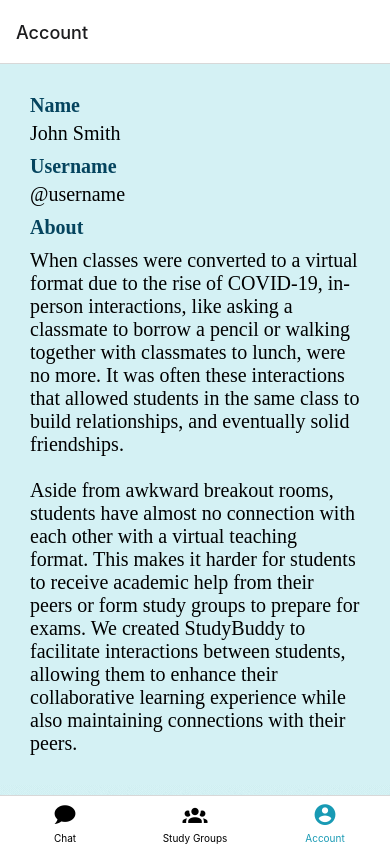
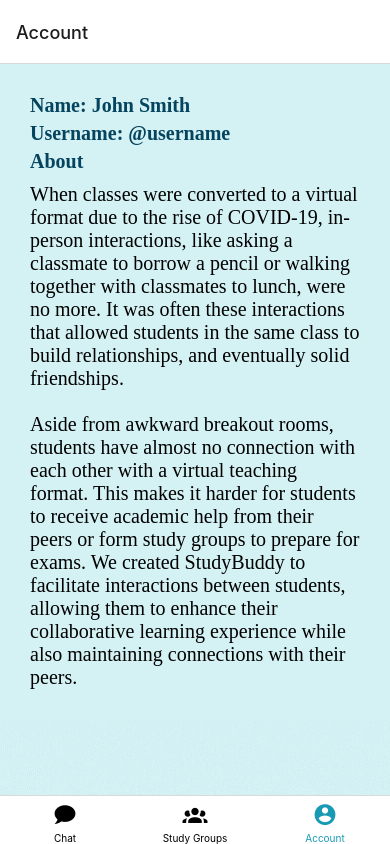
Before and after one commit to rebecca-yee/hackrice2021, a React Native app: screen /Account in a window 390 px wide. Built offline with nearby package versions, Linux system fonts and the light colour scheme.

Commit message:
update card

```diff
--- a/components/Card.js
+++ b/components/Card.js
@@ -23,8 +23,8 @@
     shadowRadius: 2,
     marginHorizontal: 4,
     marginVertical: 6,
-    paddingHorizontal: 70,
-    paddingVertical: 20,
+    paddingHorizontal: 40,
+    paddingVertical: 10,
   },
   cardContent: {
     fontSize: 10,
--- a/components/ListItem.js
+++ b/components/ListItem.js
@@ -4,8 +4,9 @@
 function ListItem({ title, subtitle }) {
   return (
     <View>
-      <Text style={styles.heading}>{title}</Text>
-      <Text style={styles.subheading}>{subtitle}</Text>
+      <Text style={styles.heading}>
+        {title}: {subtitle}
+      </Text>
     </View>
   );
 }
```
